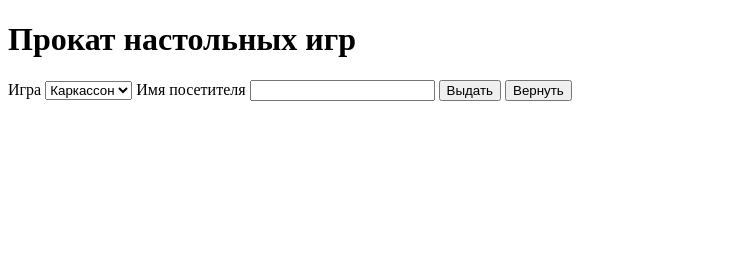
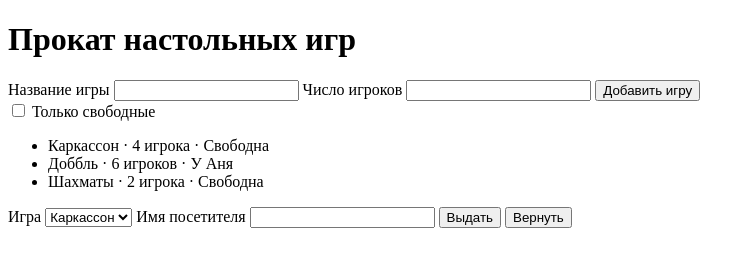
Before and after one commit to Adema0606/Board-game-rental, a plain HTML site: page index.html in a window 1280 px wide. Shown: the whole page, without its empty margins (0-755 px from the left). Drawn offline with Linux system fonts and the light colour scheme.

Commit message:
обнавила html

```diff
--- a/index.html
+++ b/index.html
@@ -7,6 +7,22 @@
 </head>
 <body>
   <h1>Прокат настольных игр</h1>
+
+  <div>
+    <label for="newGameTitle">Название игры</label>
+    <input id="newGameTitle" type="text">
+
+    <label for="newGamePlayers">Число игроков</label>
+    <input id="newGamePlayers" type="number">
+
+    <button id="addGameButton" type="button">Добавить игру</button>
+  </div>
+
+  <div>
+    <input type="checkbox" id="showOnlyFree">
+    <label for="showOnlyFree">Только свободные</label>
+  </div>
+
   <ul id="gameList"></ul>
 
   <label for="gameSelect">Игра</label>
```
Lines whose indentation alone changed are shown as unchanged.
